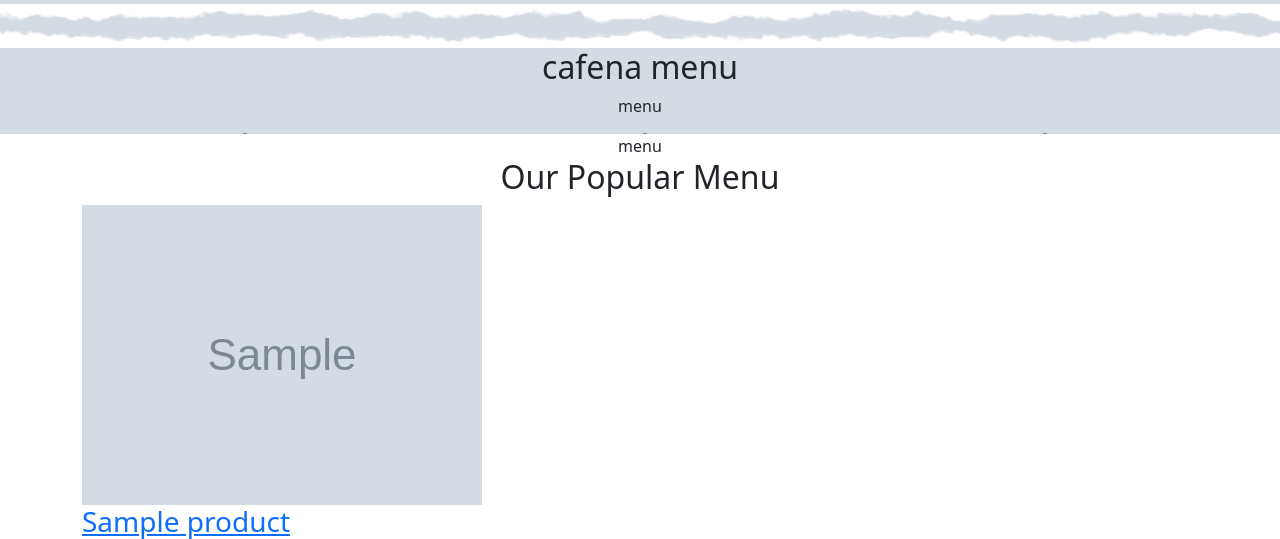
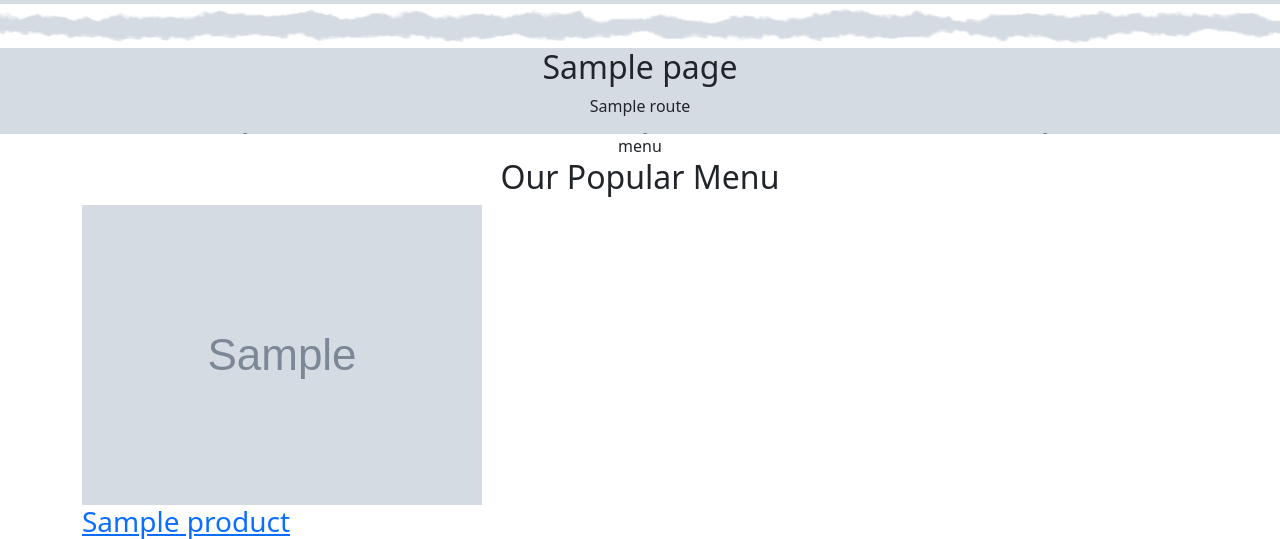
Before and after one commit to PouryaMansouri/maktab98GroupProject, a Django app: template cafe/templates/cafe/search_results.html in a window 1280 px wide; the page is wider, and only the part inside the window is pictured. Shown: the part 136-675 px from the top of that part. Run offline with Django 4.2, Linux system fonts and the light colour scheme; tables that the repository leaves empty hold one stand-in row (values such as "Sample post"); the template is opened without the code that fills it: values that come from a table or form of the project are taken from there, most other values are stand-ins (such as "Sample title", 1, 10 or a date in 2020); grey boxes marked "Sample" are stand-in pictures; some libraries are stand-ins or nearby versions.

Commit message:
fix: add other propeties

```diff
--- a/cafe/templates/cafe/search_results.html
+++ b/cafe/templates/cafe/search_results.html
@@ -10,11 +10,11 @@
     <div class="container">
         <div class="row">
             <div class="col-xl-12 text-center">
-                <h2 class="page-title">cafena menu</h2>
+                <h2 class="page-title">{{page_data.name}}</h2>
                 <div class="cafena-breadcrumb breadcrumbs">
                     <ul class="list-unstyled d-flex align-items-center justify-content-center">
                         <li class="cafenabcrumb-item duxinbcrumb-end">
-                            <span>menu</span>
+                            <span>{{page_data.route}}</span>
                         </li>
                     </ul>
                 </div>
```
